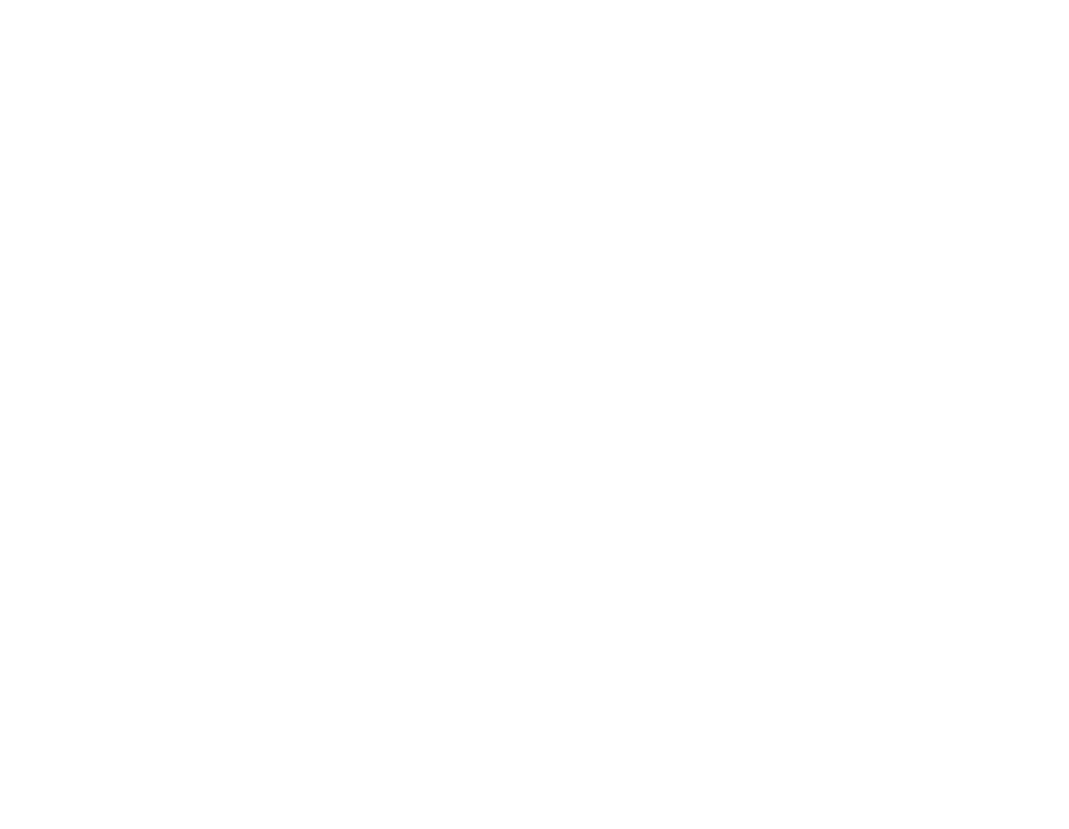
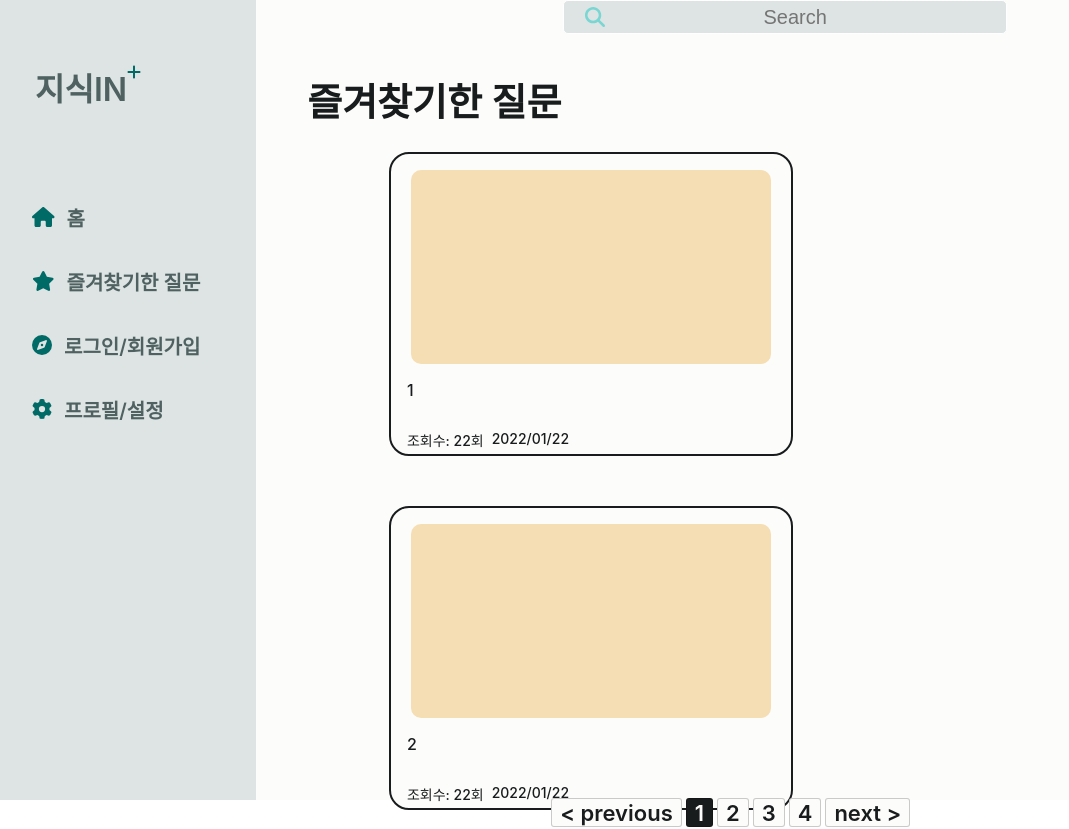
Before and after one commit to Mju-CapstoneDesign2024-5th/FrontEnd, a React (Create React App) app: page /bookmark in a window 1280 px wide. Before the commit this address had no page. Shown: the top 829 px of the page, without its empty margins (0-1069 px from the left). Before the commit the page ends 800 px from the top, so only its background shows below. Built offline with nearby package versions, Linux system fonts and the light colour scheme.

Commit message:
feat: 즐겨찾기 페이지, 네비게이션 일부 구현

```diff
--- a/src/App.js
+++ b/src/App.js
@@ -5,6 +5,8 @@ import SpecificPage from './pages/SpecificPage';
 import SettingPage from "./pages/SettingPage"
 import { BrowserRouter as Router, Route, Routes } from 'react-router-dom';
 import MainPage from './pages/MainPage';
+import BookmarkPage from './pages/BookmarkPage';
+import NickNamePage from "./pages/NickNamePage";
 
 function App() {
   return (
@@ -12,8 +14,10 @@ function App() {
       <Router>
         <Routes>
           <Route path="/" element={<MainPage/>}/>
+          <Route path="/bookmark" element={<BookmarkPage/>}/>
           <Route path="/setting" element={<SettingPage/>}/>
           <Route path="/specific" element={<SpecificPage/>}/>
+          <Route path="/nickname" element={<NickNamePage/>}/>
         </Routes>
       </Router>
     </ThemeProvider>
--- a/src/components/Statusbar.js
+++ b/src/components/Statusbar.js
@@ -6,8 +6,10 @@ import { faHouse } from "@fortawesome/free-solid-svg-icons";
 import { faStar } from "@fortawesome/free-solid-svg-icons";
 import { faCompass } from "@fortawesome/free-solid-svg-icons";
 import { faGear } from "@fortawesome/free-solid-svg-icons";
+import { useNavigate } from "react-router-dom";
 
 const Statusbar = () => {
+    const navigate = useNavigate();
     return (
         <StatusbarBox>
             <TitleArea>
@@ -17,11 +19,11 @@ const Statusbar = () => {
                 <FontAwesomeIcon icon={faPlus} color="#006A67" />
             </TitleArea>
             <MenuArea>
-                <MenuBox>
+                <MenuBox onClick={() => navigate("/")}>
                     <FontAwesomeIcon icon={faHouse} color="#006A67" />
                     홈
                 </MenuBox>
-                <MenuBox>
+                <MenuBox onClick={() => navigate("/bookmark")}>
                     <FontAwesomeIcon icon={faStar} color="#006A67" />
                     즐겨찾기한 질문
                 </MenuBox>
@@ -29,7 +31,7 @@ const Statusbar = () => {
                     <FontAwesomeIcon icon={faCompass} color="#006A67" />
                     로그인/회원가입
                 </MenuBox>
-                <MenuBox>
+                <MenuBox onClick={() => navigate("/setting")}>
                     <FontAwesomeIcon icon={faGear} color="#006A67" />
                     프로필/설정
                 </MenuBox>
--- /dev/null
+++ b/src/pages/BookmarkPage.js
@@ -0,0 +1,180 @@
+import React, { useEffect, useState } from "react";
+import styled from "styled-components";
+import Pagination from "../components/Pagination";
+import Statusbar from "../components/Statusbar";
+import Searchbar from "../components/Searchbar";
+import SmallThumbnailBox from "../components/SmallThumbnailBox";
+
+const data = [
+    {
+        "title": "1",
+        "view": "22",
+        "date": "2022/01/22"
+    },
+    {
+        "title": "2",
+        "view": "22",
+        "date": "2022/01/22"
+    },
+    {
+        "title": "3",
+        "view": "22",
+        "date": "2022/01/22"
+    },
+    {
+        "title": "4",
+        "view": "22",
+        "date": "2022/01/22"
+    },
+    {
+        "title": "5",
+        "view": "22",
+        "date": "2022/01/22"
+    },
+    {
+        "title": "6",
+        "view": "22",
+        "date": "2022/01/22"
+    },
+    {
+        "title": "7",
+        "view": "22",
+        "date": "2022/01/22"
+    },
+    {
+        "title": "8",
+        "view": "22",
+        "date": "2022/01/22"
+    },
+    {
+        "title": "9",
+        "view": "22",
+        "date": "2022/01/22"
+    },
+    {
+        "title": "10",
+        "view": "22",
+        "date": "2022/01/22"
+    },
+    {
+        "title": "11",
+        "view": "22",
+        "date": "2022/01/22"
+    },
+    {
+        "title": "12",
+        "view": "22",
+        "date": "2022/01/22"
+    },
+    {
+        "title": "13",
+        "view": "22",
+        "date": "2022/01/22"
+    },
+    {
+        "title": "14",
+        "view": "22",
+        "date": "2022/01/22"
+    },
+    {
+        "title": "15",
+        "view": "22",
+        "date": "2022/01/22"
+    },
+    {
+        "title": "16",
+        "view": "22",
+        "date": "2022/01/22"
+    },
+    {
+        "title": "17",
+        "view": "22",
+        "date": "2022/01/22"
+    },
+    {
+        "title": "18",
+        "view": "22",
+        "date": "2022/01/22"
+    },
+    {
+        "title": "19",
+        "view": "22",
+        "date": "2022/01/22"
+    }
+];
+
+const BookmarkPage = () => {
+    const [currentPage, setCurrentPage] = useState(0);
+    const [list, setList] = useState([]);
+    const PER_PAGE = 6;
+    const pageCount = Math.ceil(list.length / PER_PAGE);
+    const handlePageChange = ({selected}) => {
+        setCurrentPage(selected);
+    }
+
+    useEffect(() => {
+        setList(data);
+    }, []);
+
+    return (
+        <PageArea>
+            <Statusbar/>
+            <MainArea>
+                <Searchbar/>
+                <TitleArea>
+                    <TitleText>즐겨찾기한 질문</TitleText>
+                </TitleArea>
+                <MainBox>
+                    {list
+                        .slice(currentPage * PER_PAGE, (currentPage + 1) * PER_PAGE)
+                        .map((item, index) => (
+                            <SmallThumbnailBox title={item.title} view={item.view} date={item.date} key={index}/>
+                        ))
+                    }
+                </MainBox>
+                {pageCount > 0 && (
+                    <Pagination
+                        pageCount={Math.max(1, pageCount)}
+                        onPageChange={handlePageChange}
+                        currentPage={currentPage}
+                    />
+                )}
+            </MainArea>
+        </PageArea>
+    )
+}
+
+const PageArea = styled.div`
+    width: 100wh;
+    height: 100vh;
+    display: flex;
+    background-color: ${({ theme }) => theme.bgColor};
+`
+
+const MainArea = styled.div`
+    width: 100%;
+    height: 100%;
+`
+
+const TitleArea = styled.div`
+    width: 80%;
+    height: 10%;
+    margin-left: 5%;
+`
+
+const TitleText = styled.p`
+    font-size: 38px;
+    font-weight: 600;
+    color: ${({ theme }) => theme.textColor};
+`
+
+const MainBox = styled.div`
+    width: 70%;
+    height: 70%;
+    display: flex;
+    flex-wrap: wrap;
+    margin-left: 12%;
+    gap: 50px;
+`
+
+export default BookmarkPage;
--- a/src/pages/SettingPage.js
+++ b/src/pages/SettingPage.js
@@ -4,9 +4,11 @@ import { useTheme } from "../styles/ThemeProvider";
 import Searchbar from "../components/Searchbar";
 import ModeButton from "../components/ModeButton";
 import Statusbar from "../components/Statusbar";
+import { useNavigate } from "react-router-dom";
 
 const SettingPage = () => {
     const [ThemeMode, toggleTheme] = useTheme();
+    const navigate = useNavigate();
     return (
         <PageArea>
             <Statusbar/>
@@ -22,7 +24,7 @@ const SettingPage = () => {
                         </SettingTextBox>
                         <SettingTextBox>
                             <SettingFunction>닉네임 변경</SettingFunction>
-                            <NicknameButton>변경</NicknameButton>
+                            <NicknameButton onClick={() => navigate("/nickname")}>변경</NicknameButton>
                         </SettingTextBox>
                         <SettingTextBox>
                             <SettingFunction>버전</SettingFunction>
```
